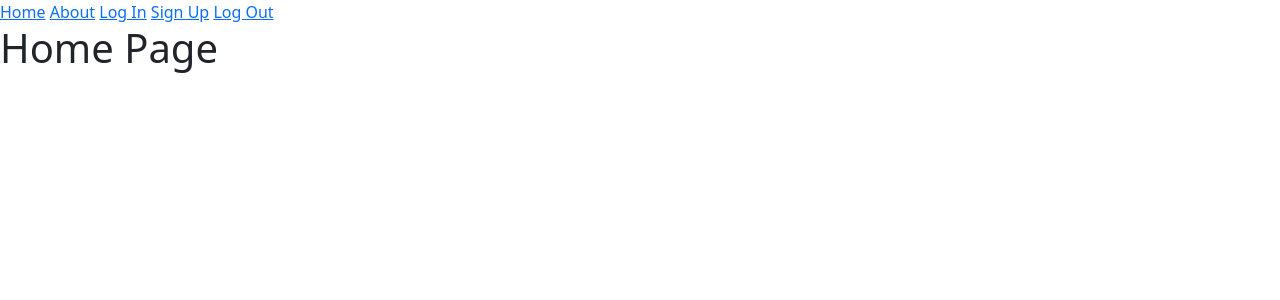
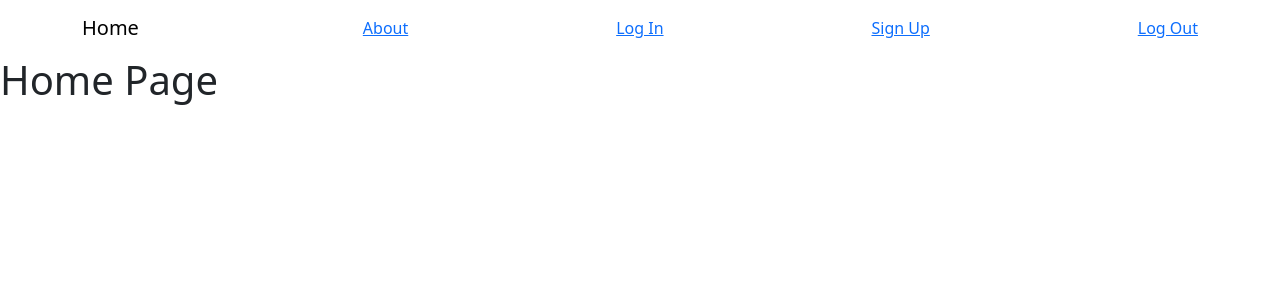
Before and after one commit to jpadden01/flask-blog, a Flask app: page / in a window 1280 px wide. Shown: the top 300 px of the page. Run offline with Flask 3, Linux system fonts and the light colour scheme.

Commit message:
Added basic nav classes to navbar

```diff
--- a/flaskblog/templates/layout.html
+++ b/flaskblog/templates/layout.html
@@ -12,12 +12,14 @@
 
     <body>
         <header>
-            <nav>
-                <a href="#">Home</a>
-                <a href="#">About</a>
-                <a href="#">Log In</a>
-                <a href="#">Sign Up</a>
-                <a href="#">Log Out</a>
+            <nav class="navbar">
+                <div class="container">
+                    <a href="#" class="navbar-brand">Home</a>
+                    <a href="#" class="nav-item">About</a>
+                    <a href="#" class="nav-item">Log In</a>
+                    <a href="#" class="nav-item">Sign Up</a>
+                    <a href="#" class="nav-item">Log Out</a>
+                </div>
             </nav>
         </header>
 
```
